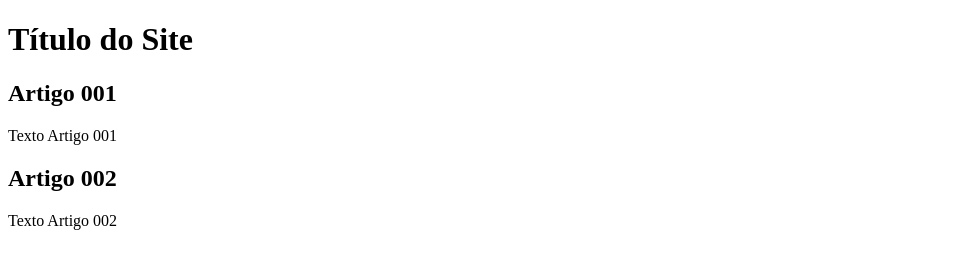
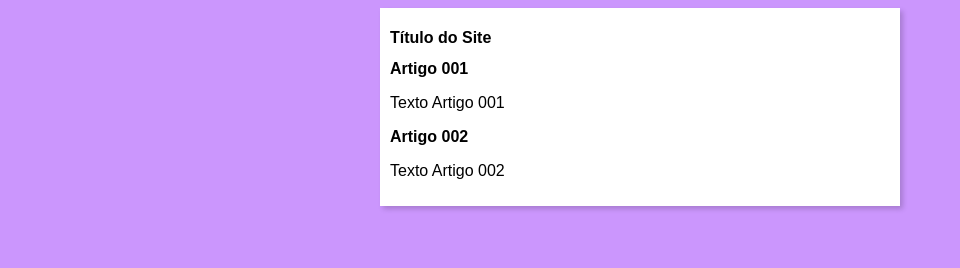
Before and after one commit to walternakashima/projeto-site, a plain HTML site: page index.html in a window 1280 px wide. Shown: the whole page, without its empty margins (0-960 px from the left). Drawn offline with Linux system fonts and the light colour scheme.

Commit message:
iniciei o desgin

```diff
--- /dev/null
+++ b/estilos/style.css
@@ -0,0 +1,17 @@
+* {
+    font-family: Arial, Helvetica, sans-serif;
+    font-size: 16px;
+}
+
+body {
+    background-color: rgb(203, 150, 253)
+
+}
+
+main {
+    background-color: white;
+    width: 500px;
+    margin: auto;
+    padding: 10px;
+    box-shadow: 3px 3px 5px rgba(0, 0, 0, 0.178);
+}
--- a/index.html
+++ b/index.html
@@ -5,6 +5,7 @@
     <meta http-equiv="X-UA-Compatible" content="IE=edge">
     <meta name="viewport" content="width=device-width, initial-scale=1.0">
     <title>Título do Site</title>
+    <link rel="stylesheet" href="estilos/style.css">
 </head>
 <body>
     <main>
```
